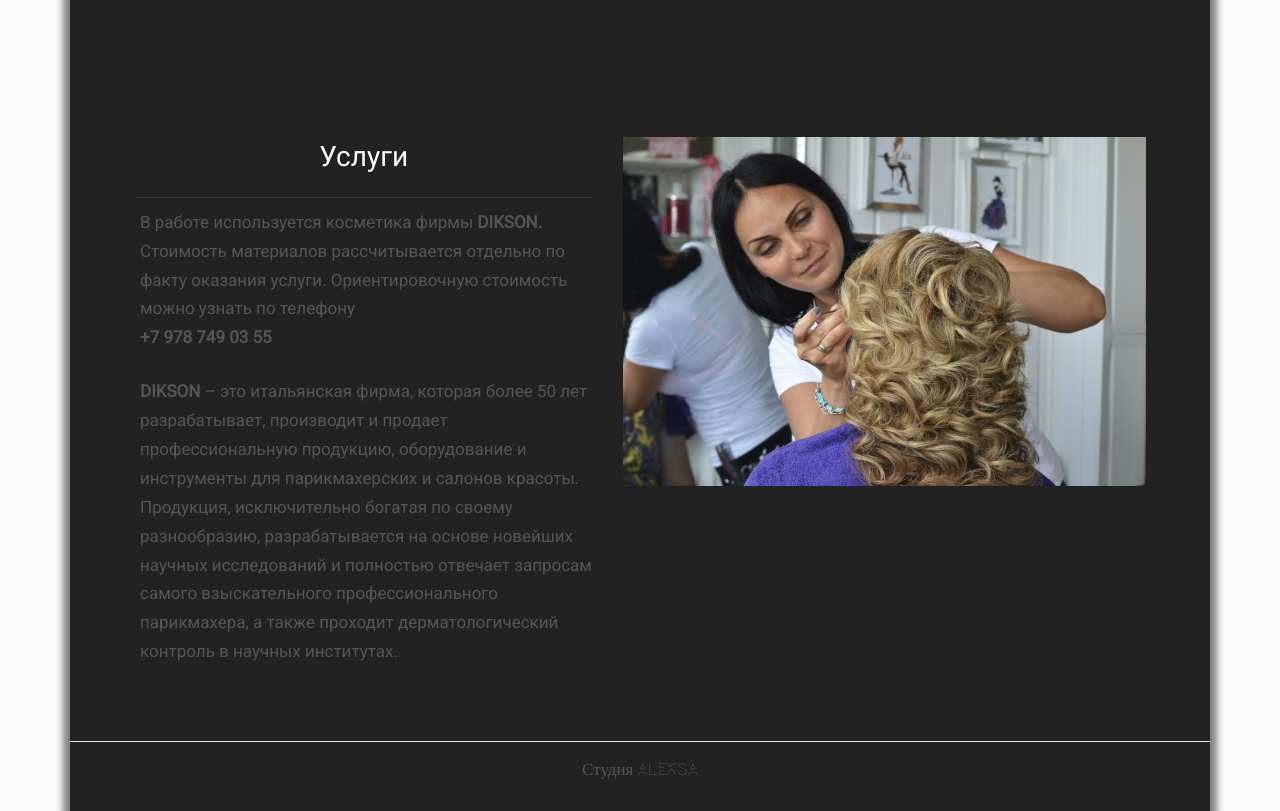
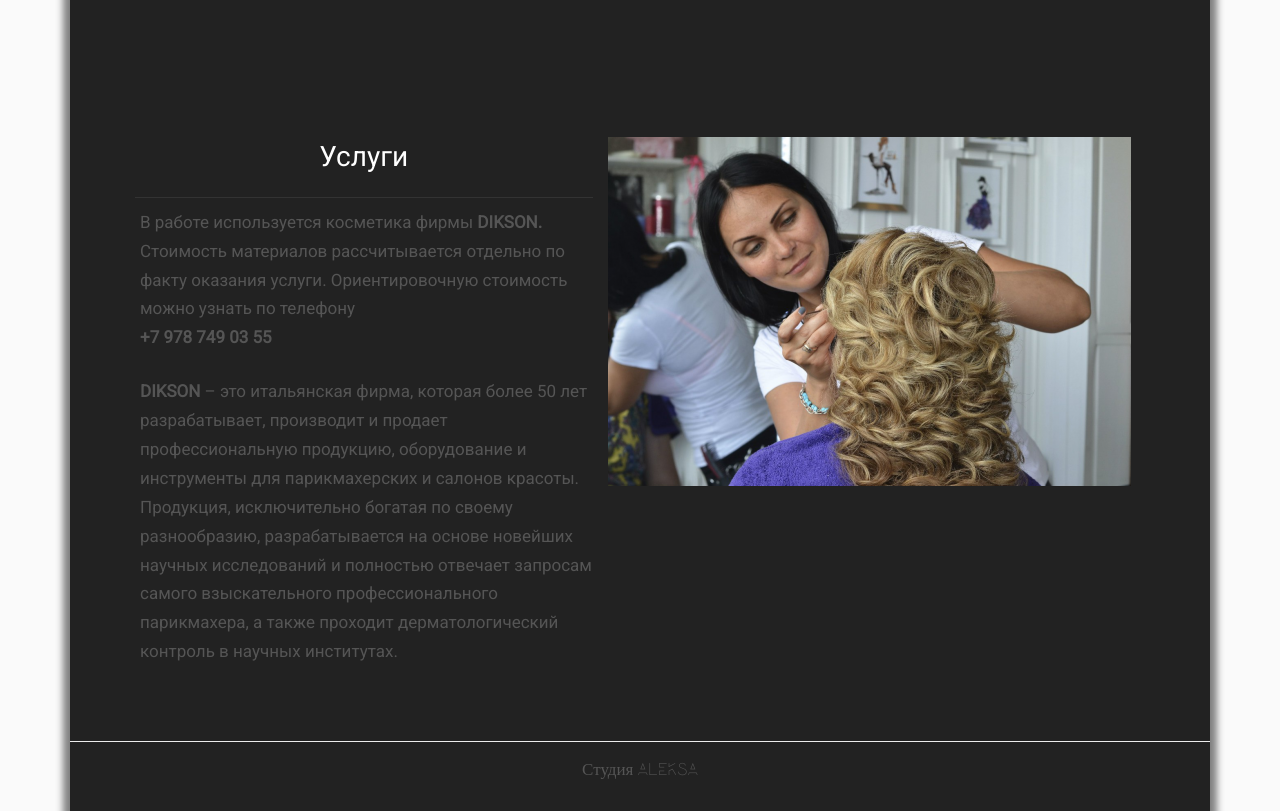
Before and after one commit to aleksahost/aleksahost.github.io, a plain HTML site: page index.html in a window 1280 px wide. Shown: the part 909-1720 px from the top of the page. Drawn offline with Linux system fonts and the light colour scheme.

Commit message:
Add files via upload

```diff
--- a/index.html
+++ b/index.html
@@ -69,7 +69,7 @@
             <p><b>DIKSON</b> – это итальянская фирма, которая более 50 лет разрабатывает, производит и продает профессиональную продукцию, оборудование и инструменты для парикмахерских и салонов красоты. Продукция, исключительно богатая по своему разнообразию,
               разрабатывается на основе новейших научных исследований и полностью отвечает запросам самого взыскательного профессионального парикмахера, а также пpoходит дерматологический контроль в научных институтах.</p>
           </div>
-          <div class="col-lg-6 col-xs-6">
+          <div class="col-lg-5col-xs-6">
             <div class="fotos">
               <img src='images/3.png' class="imgdemo" />
               <img src='images/4.png' class="imgdemo" />
```
Also changed, not shown: contacts.html (+1 -1 lines).
